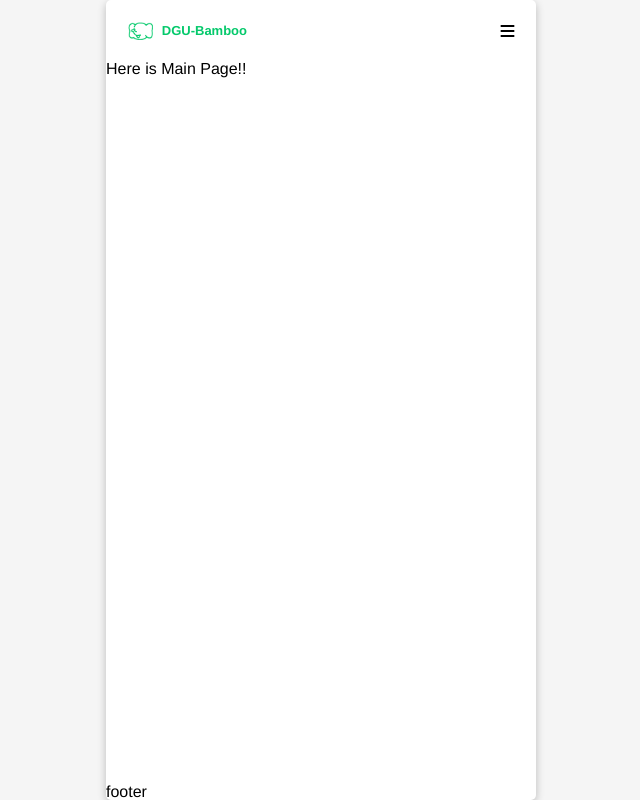
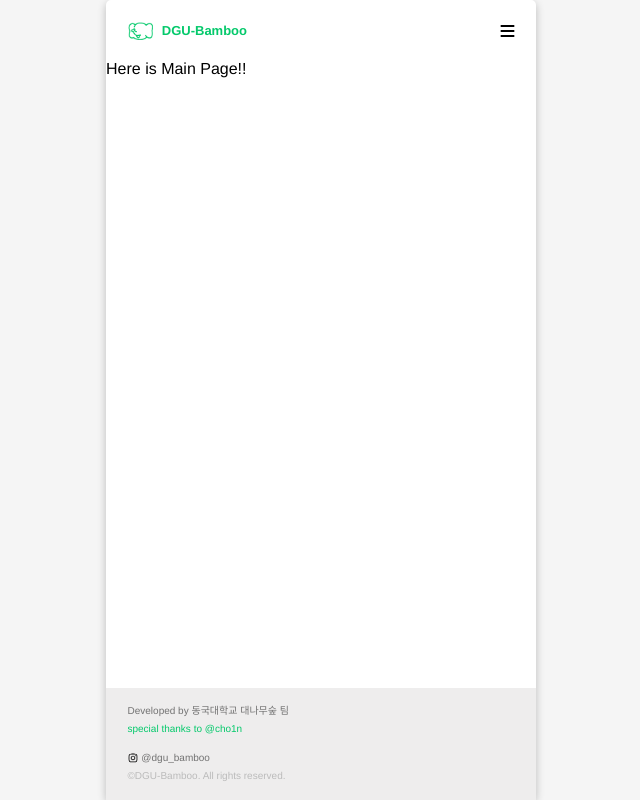
Before and after one commit to leeideal/bamboo-front-v2, a Next.js app: page / in a window 1280 px wide. Shown: the whole page, without its empty margins (319-959 px from the left). Built offline with nearby package versions, Linux system fonts and the light colour scheme.

Commit message:
feat: footer

```diff
--- a/components/layouts/Footer.jsx
+++ b/components/layouts/Footer.jsx
@@ -1,5 +1,58 @@
+import React from 'react';
+import styled from 'styled-components';
+import { useRouter } from "next/router";
+import { FontAwesomeIcon } from "@fortawesome/react-fontawesome";
+import { faInstagram } from "@fortawesome/free-brands-svg-icons";
+
+const FooterContainer = styled.footer`
+  padding: 15px 5%;
+  width: 100%;
+  background-color: #EEEDED;
+  font-size: 10px;
+  display: flex;
+  flex-direction: column;
+`
+
+const FooterDev = styled.span`
+  color: #727272;
+  padding: 1% 0;
+`
+
+const FooterThanks = styled.span`
+  color: #04c96b;
+  padding: 1% 0;
+`
+
+const FooterInsta = styled.span`
+  display: flex;
+  align-items: center;
+  gap: 1%;
+  padding: 3% 0 0 0;
+  cursor: pointer;
+`
+
+const FooterInstaImg = styled(FontAwesomeIcon)`
+  color: black;
+  width: 10px;
+`
+
+const FooterRights = styled.span`
+  color: #BBB;
+  padding: 1% 0;
+`
+
 export default function Footer(){
-    return(
-        <div>footer</div>
-    )
+  const router = useRouter();
+
+  return(
+    <FooterContainer>
+      <FooterDev>Developed by 동국대학교 대나무숲 팀</FooterDev>
+      <FooterThanks>special thanks to @cho1n</FooterThanks>
+      <FooterInsta onClick={()=>router.push('/dgu-bamboo-home')}>
+        <FooterInstaImg icon={faInstagram} />
+        <FooterDev>@dgu_bamboo</FooterDev>
+      </FooterInsta>
+      <FooterRights>©DGU-Bamboo. All rights reserved.</FooterRights>
+    </FooterContainer>
+  )
 }
--- a/next.config.js
+++ b/next.config.js
@@ -2,6 +2,17 @@
 const nextConfig = {
   reactStrictMode: true,
   swcMinify: true,
+
+  async redirects() {
+    return [
+      // bamboo insta 연결 url
+      {
+        source: "/dgu-bamboo-home",
+        destination: "https://www.instagram.com/dgu_bamboo/?igshid=NTc4MTIwNjQ2YQ%3D%3D",
+        permanent: false,
+      }
+    ]
+  }
 }
 
 module.exports = nextConfig
--- a/package.json
+++ b/package.json
@@ -10,6 +10,7 @@
   },
   "dependencies": {
     "@fortawesome/fontawesome-svg-core": "^6.4.0",
+    "@fortawesome/free-brands-svg-icons": "^6.4.0",
     "@fortawesome/free-solid-svg-icons": "^6.4.0",
     "@fortawesome/react-fontawesome": "^0.2.0",
     "@next/font": "13.4.10",
```
Also changed, not shown: 1 other file (tests, documents, lock files or other folders).
